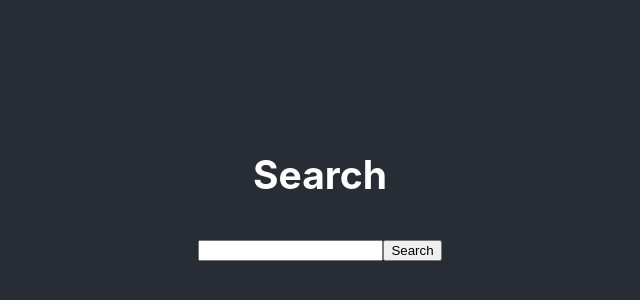
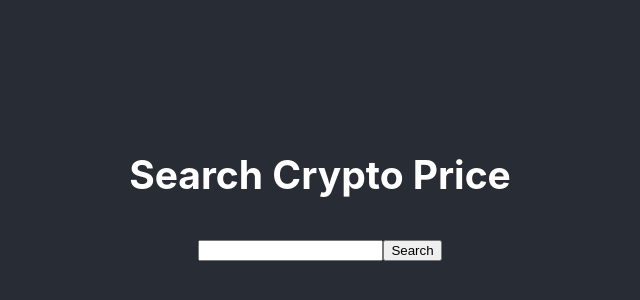
Before and after one commit to rfripp2/crypto-portal, a React (Create React App) app in the folder my-app/: page / in a window 1280 px wide. Shown: the part 210-510 px from the top of the page, without its empty margins (320-960 px from the left). Built offline with nearby package versions, Linux system fonts and the light colour scheme.

Commit message:
api call working semi good

```diff
--- a/my-app/src/components/Display.js
+++ b/my-app/src/components/Display.js
@@ -1,4 +1,4 @@
-import React, { useState, useEffect } from "react";
+import React, { useEffect } from "react";
 import { connect } from "react-redux";
 import { apiCall } from "../actions/actions";
 import CoinContainer from "./CoinContainer";
--- a/my-app/src/components/Searcher.js
+++ b/my-app/src/components/Searcher.js
@@ -18,7 +18,7 @@ export function Searcher(props) {
 
   return (
     <div>
-      <h2>Search</h2>
+      <h2>Search Crypto Price</h2>
       <form
         onSubmit={(e) => {
           handleSubmit(e);
```
Also changed, not shown: 1 other file (tests, documents, lock files or other folders).
